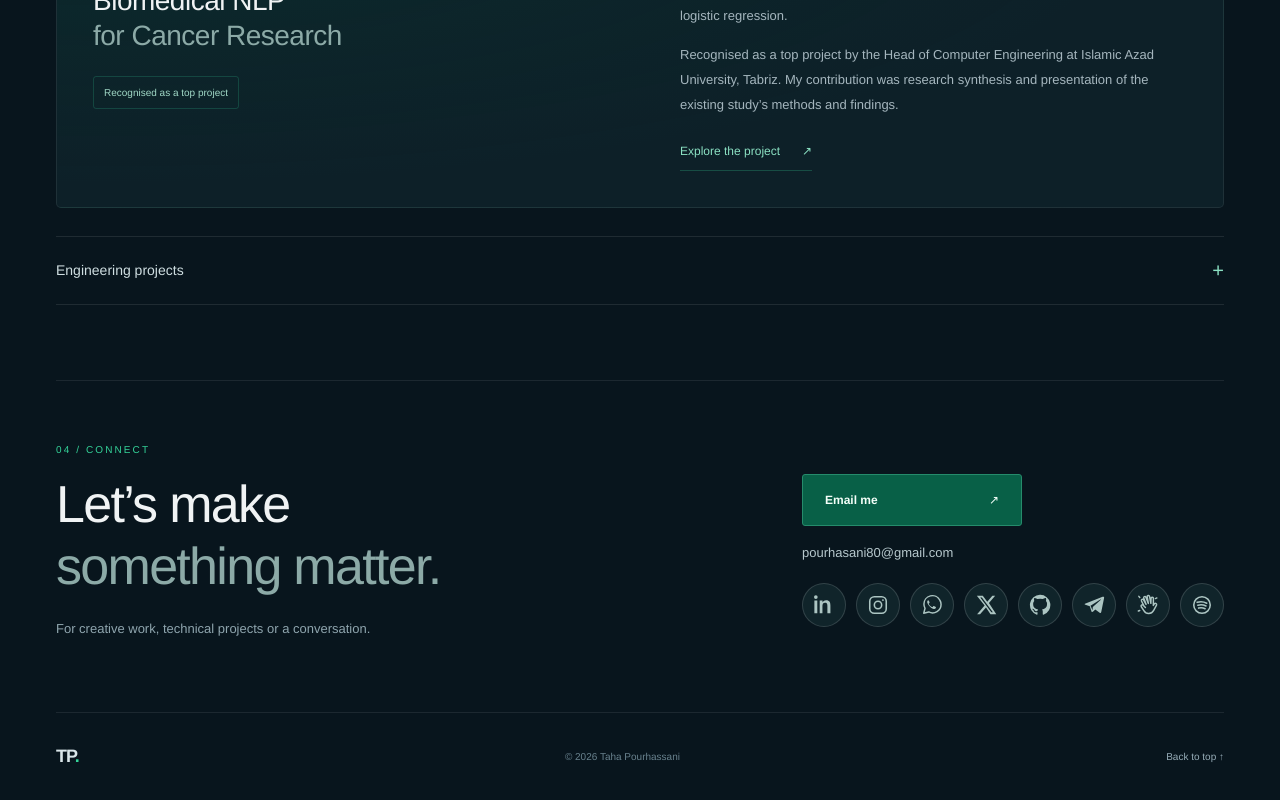
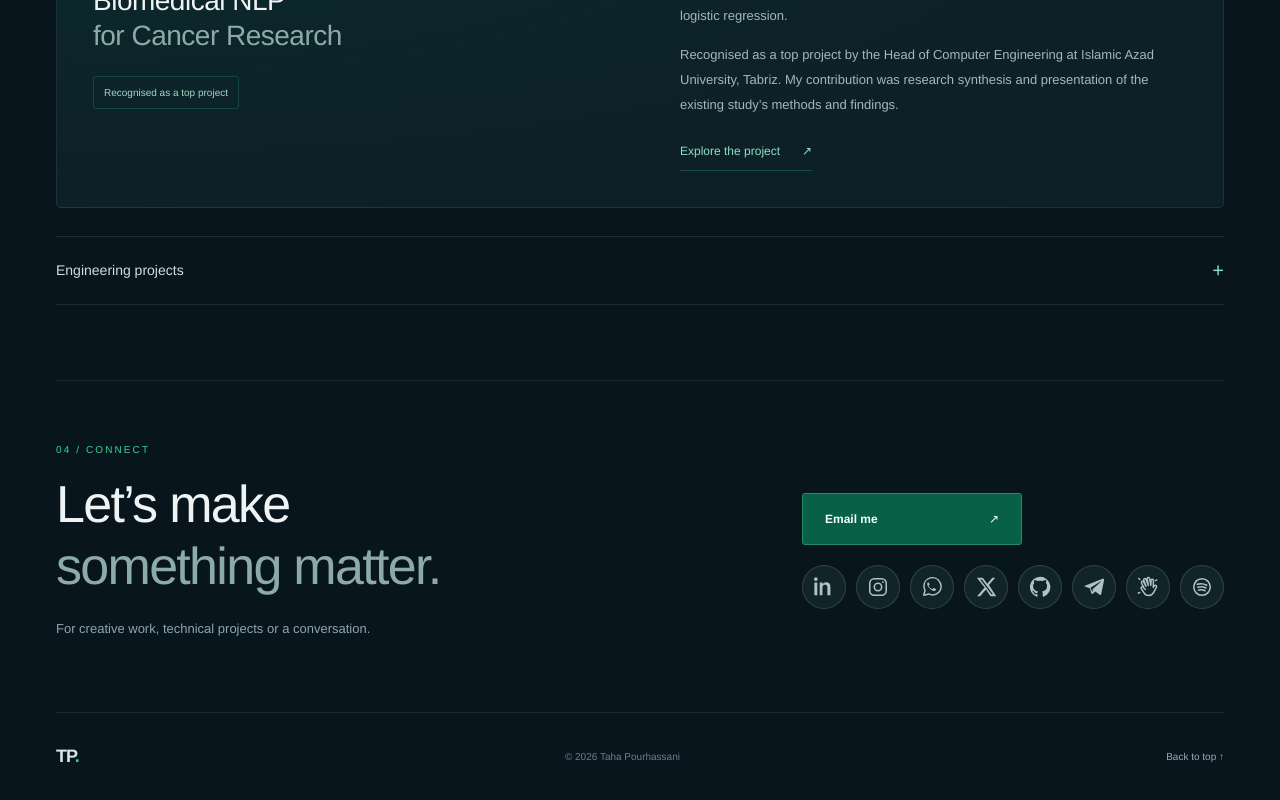
Before and after one commit to tahapourhassani/tahapourhassani.github.io, a React (Vite) app: page / in a window 1280 px wide. Shown: the part 4080-4880 px from the top of the page. Built offline with nearby package versions, Linux system fonts and the light colour scheme.

Commit message:
Remove visible email address from Connect section

```diff
--- a/src/main.jsx
+++ b/src/main.jsx
@@ -132,7 +132,7 @@ function App() {
       </section>
       <section id="about" className="about wrap" aria-labelledby="about-title"><p className="eyebrow">02 / About me</p><div className="about-grid"><div><h2 id="about-title">Background</h2><div className="disciplines"><span>Computer Engineering</span><span>Generative AI</span><span>Visual Media</span></div></div><div className="about-copy"><p>I’m Taha Pourhassani, a Computer Engineering graduate currently studying Telecommunication and Network at Le Cnam in Paris.</p><p>My work connects technical problem-solving with visual storytelling. At ASA Advertising Agency, I created social media posts, Instagram reels and AI-assisted content within a team serving more than 20 clients. I also designed large-format billboards displayed around the city.</p><p>Alongside creative production, my technical work spans Python networking, inventory management and AVR microcontroller systems. My final academic project explored biomedical NLP through the study and presentation of an existing research case study.</p><a className="text-link" href="#resume">Read my resume <Arrow /></a></div></div></section>
       <Resume />
-      <section id="contact" className="contact wrap" aria-labelledby="contact-title"><p className="eyebrow">04 / Connect</p><div className="contact-row"><div><h2 id="contact-title">Let’s make<br /><em>something matter.</em></h2><p className="contact-note">For creative work, technical projects or a conversation.</p></div><div className="contact-options"><a className="button primary" href="mailto:pourhasani80@gmail.com">Email me <Arrow /></a><a className="email-address" href="mailto:pourhasani80@gmail.com">pourhasani80@gmail.com</a><SocialLinks /></div></div></section>
+      <section id="contact" className="contact wrap" aria-labelledby="contact-title"><p className="eyebrow">04 / Connect</p><div className="contact-row"><div><h2 id="contact-title">Let’s make<br /><em>something matter.</em></h2><p className="contact-note">For creative work, technical projects or a conversation.</p></div><div className="contact-options"><a className="button primary" href="mailto:pourhasani80@gmail.com">Email me <Arrow /></a><SocialLinks /></div></div></section>
     </main>
     <footer className="wrap footer"><a className="wordmark" href="#" aria-label="Taha Pourhassani home">TP<span>.</span></a><p>© {new Date().getFullYear()} Taha Pourhassani</p><a href="#main">Back to top ↑</a></footer>
     <dialog ref={dialog} aria-labelledby="project-dialog-title" className="project-dialog" onClick={e => { if(e.target === e.currentTarget) closeProject() }} onCancel={closeProject}>
```
